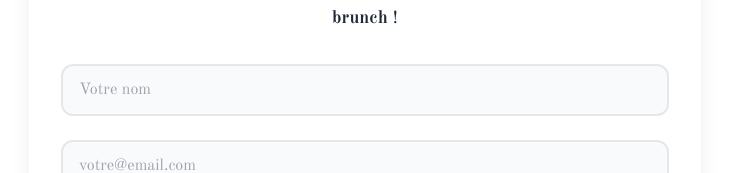
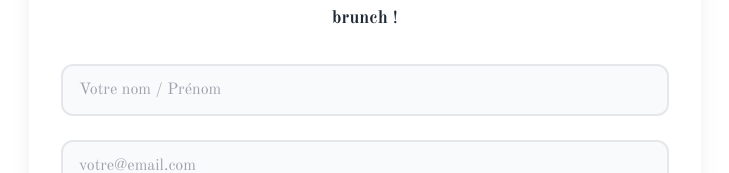
Before and after one commit to Damien-Cuvillier/Mariage, a React (Create React App) app: page /rsvp in a window 1280 px wide. Shown: the part 1300-1473 px from the top of the page, without its empty margins (275-1004 px from the left). Built offline with nearby package versions, Linux system fonts and the light colour scheme; no server answers.

Commit message:
Modif du formulaire de contact

```diff
--- a/src/Composant/RSVP.js
+++ b/src/Composant/RSVP.js
@@ -87,7 +87,7 @@ const RSVP = ({ showOnlyForm = false }) => {
 
                                     <Form className="space-y-4 sm:space-y-6">
                                         {/* Champs du formulaire avec styles responsifs */}
-                                        <InputField name="name" type="text" placeholder="Votre nom" />
+                                        <InputField name="name" type="text" placeholder="Votre nom / Prénom" />
                                         <InputField name="email" type="email" placeholder="votre@email.com" />
                                         <InputField name="number" type="number" placeholder="Combien vous êtes ?" />
                                         <InputField name="alim" type="text" placeholder="Restrictions alimentaires" />
```
